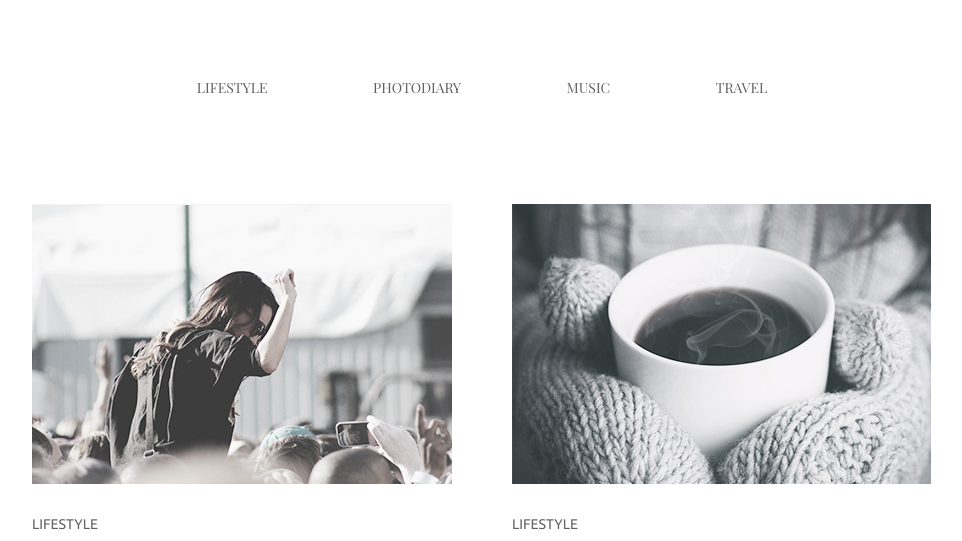
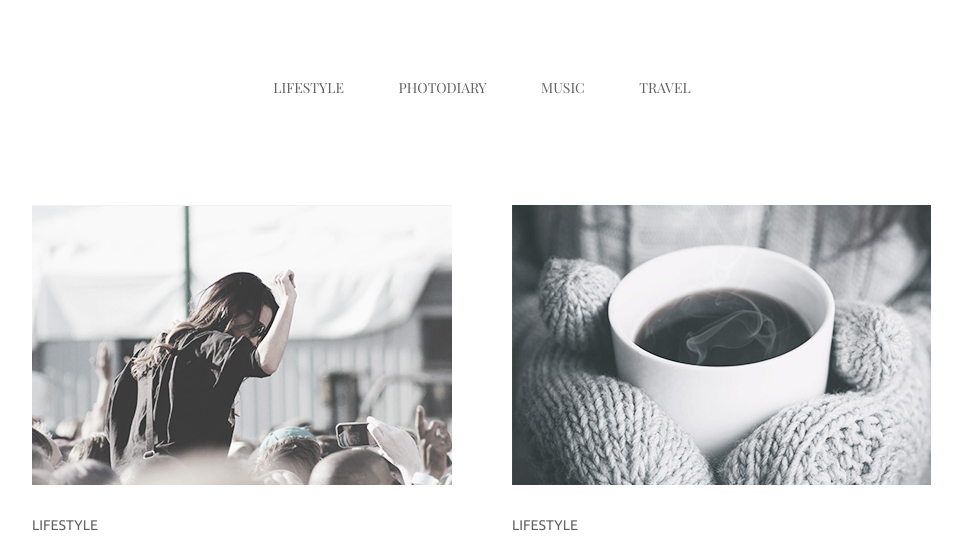
Before and after one commit to ivanberezin/goit-fe-cource, a plain HTML site: page module-03/index.html in a window 1280 px wide. Shown: the top 541 px of the page, without its empty margins (158-1120 px from the left). Drawn offline with nearby package versions, Linux system fonts and the light colour scheme.

Commit message:
impr-2020-02-06

```diff
--- a/module-03/css/styles.css
+++ b/module-03/css/styles.css
@@ -25,9 +25,9 @@ a {text-decoration: none;}
 }
 
 /*header*/
-.block-header {
+.menu {
     padding-top: 76px;
-    margin-bottom: 104px;
+    padding-bottom: 1px;
 }
 
 /*navigation*/
@@ -35,17 +35,17 @@ a {text-decoration: none;}
     list-style: none;
     text-align: center;
     padding: 0;
-    margin: 0;
+    margin: 0 0 104px 0;
 }
 
 .site-navigation-li {
     display: inline-block;
     text-align: center;
-    margin: 0 51px;
+    margin-right: 51px;
 }
 
-.site-navigation li:last-child {margin-right: 0px;}
-.site-navigation li:first-child {margin-left: 0px;}
+.site-navigation-li:last-child {margin-right: 0px;}
+/* .site-navigation li:first-child {margin-left: 0px;} */
 
 .site-navigation-a {
     font-family: "Playfair Display", sans-serif;
@@ -56,13 +56,13 @@ a {text-decoration: none;}
     line-height: 1.7;
 }
 
-.site-navigation a:hover {color: #03a9f4;}
-.site-navigation a:focus {color: #03a9f4;}
+.site-navigation-a:hover {color: #03a9f4;}
+.site-navigation-a:focus {color: #03a9f4;}
 
 
 /*main*/
 .card {
-    margin-bottom: 56px;
+    padding-bottom: 1px;
     text-align: center;
 }
 
@@ -71,6 +71,7 @@ a {text-decoration: none;}
     margin: 0;
     padding: 0;
     font-size: 0;
+    margin-bottom: 55px;
 }
 
 .card-list li:nth-child(2n) {margin-right: 0;}
@@ -116,7 +117,7 @@ a {text-decoration: none;}
 
 
 /*footer*/
-.block-footer {text-align: center;}
+.footer {text-align: center;}
 
 .load {
     height: 60px;
--- a/module-03/index.html
+++ b/module-03/index.html
@@ -12,8 +12,8 @@
 
 <body>
     <header>
-        <div class="block-header">
-            <nav class="container">
+        <div class="container">
+            <nav class="menu">
             <ul class="site-navigation">
                 <li class="site-navigation-li"><a href="#" class="site-navigation-a">Lifestyle</a></li>
                 <li class="site-navigation-li"><a href="#" class="site-navigation-a">Photodiary</a></li>
@@ -26,7 +26,8 @@
 
     <main>
         <section>
-            <div class="card container">
+            <div class="container">
+                <div class="card">
                     <ul class="card-list">
                         <li class="card-list-item">
                             <img class="card-list-img" src="./img/image-01.jpg" alt="girl">
@@ -66,12 +67,15 @@
                         </li>
                     </ul>
                 </div>
+            </div>
         </section>
     </main>
 
     <footer>
-        <div class="block-footer container">
+        <div class="container">
+            <div class="footer">
                 <button class="load">Load more</button>
+            </div>
         </div>
     </footer>
 
```
Lines whose indentation alone changed are shown as unchanged.
